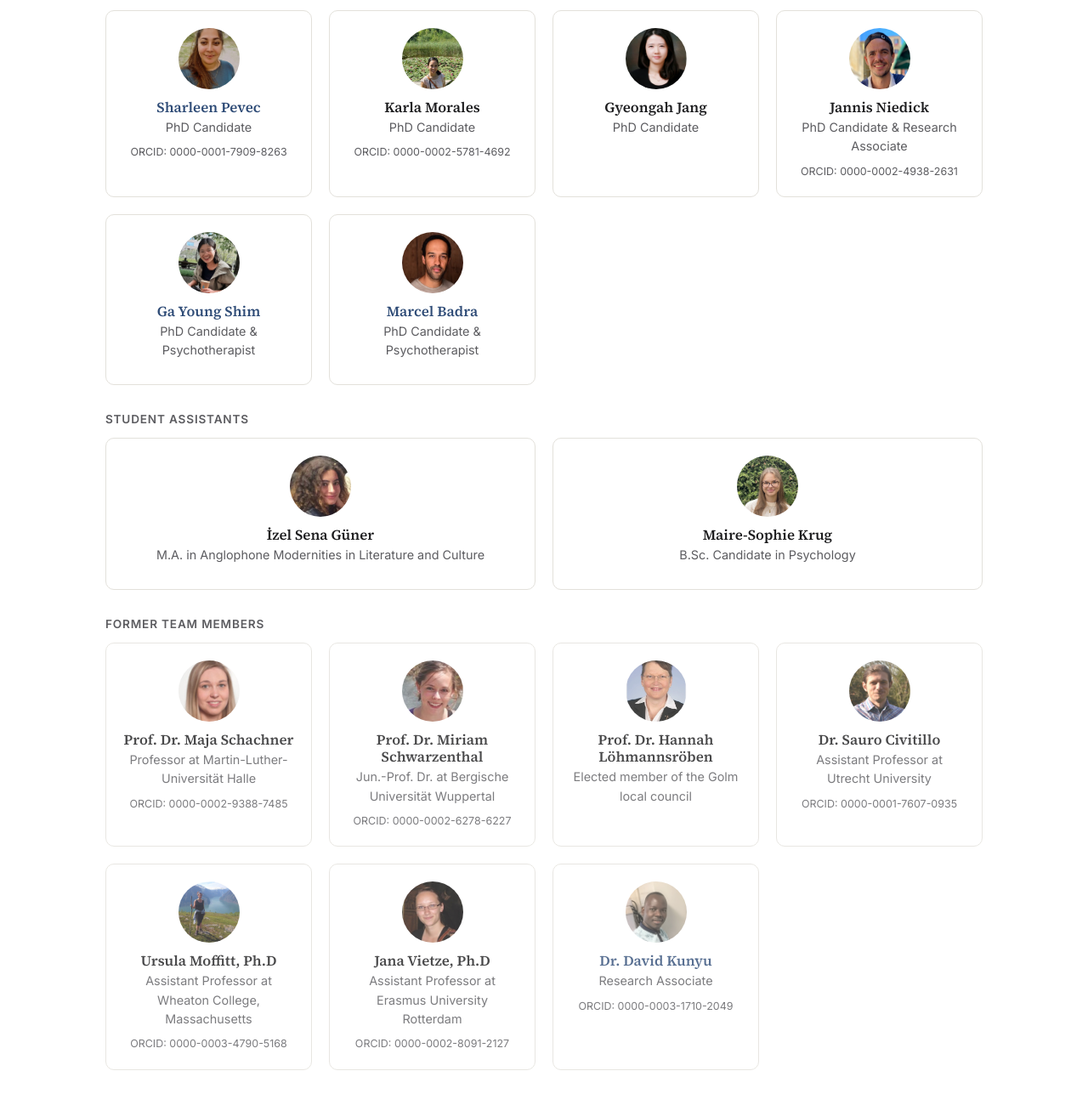
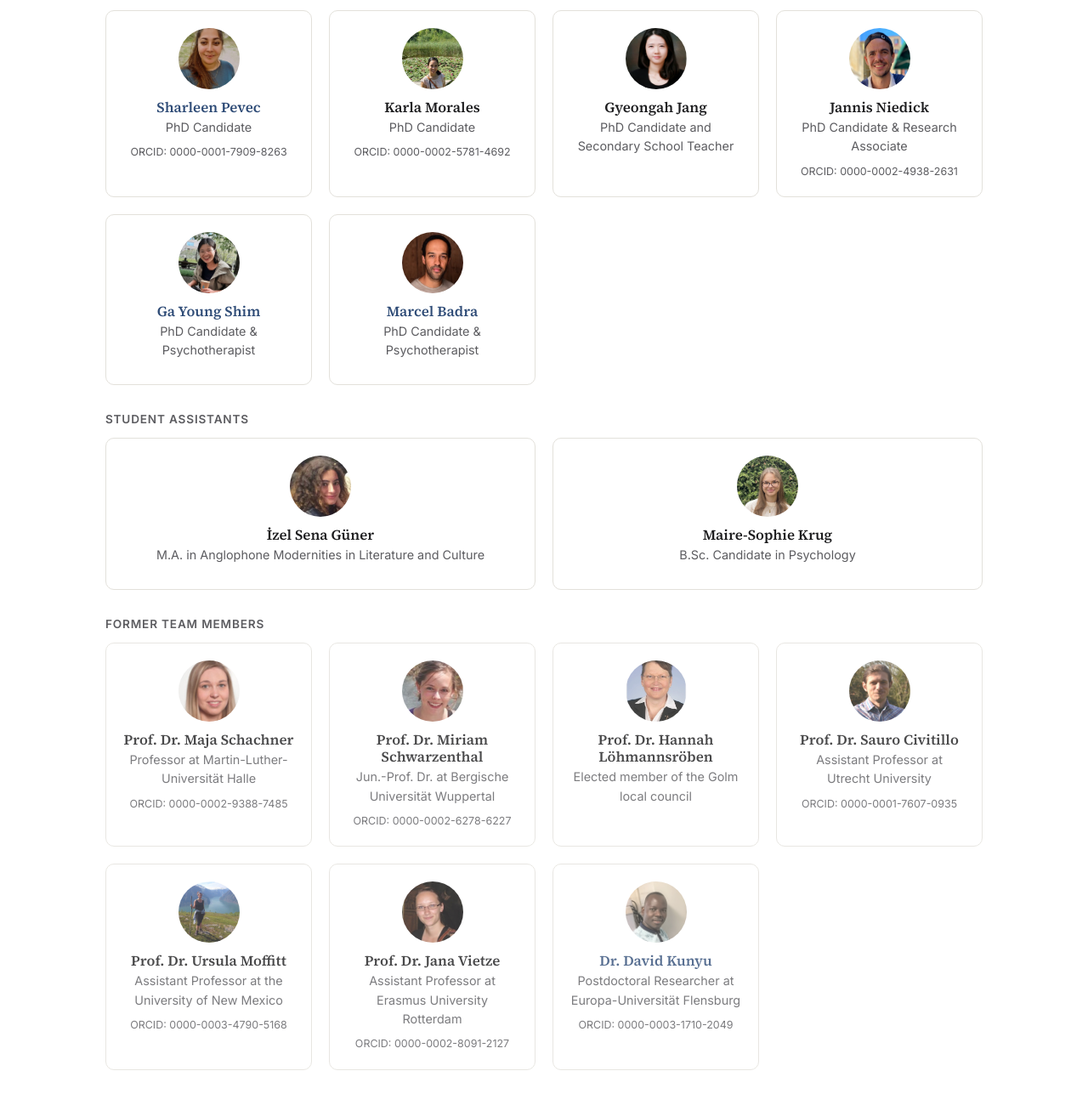
Before and after one commit to diversity-group-potsdam/diversity-group-potsdam.github.io, a plain HTML site: page index.html in a window 1280 px wide. Shown: the part 2660-3960 px from the top of the page at 85% size. Drawn offline with Linux system fonts and the light colour scheme.

Commit message:
Update team/alumni titles and affiliations
- Gyeongah Jang: now PhD Candidate and Secondary School Teacher
- Sauro Civitillo: now Prof. Dr.
- Ursula Moffitt: now Prof. Dr., Assistant Professor at the
  University of New Mexico
- Jana Vietze: now Prof. Dr.
- David Kunyu: now Postdoctoral Researcher at
  Europa-Universität Flensburg

Co-Authored-By: Claude Sonnet 5 <noreply@anthropic.com>

```diff
--- a/index.html
+++ b/index.html
@@ -214,7 +214,7 @@
         <article class="person-card">
           <img class="avatar" src="assets/img/people/gyeongah-jang.png" alt="Gyeongah Jang">
           <h4>Gyeongah Jang</h4>
-          <p class="role">PhD Candidate</p>
+          <p class="role">PhD Candidate and Secondary School Teacher</p>
         </article>
         <article class="person-card">
           <img class="avatar" src="assets/img/people/jannis-niedick.jpg" alt="Jannis Niedick">
@@ -269,26 +269,26 @@
         </article>
         <article class="person-card person-card-alum">
           <img class="avatar" src="assets/img/people/sauro-civitillo.jpg" alt="Sauro Civitillo">
-          <h4>Dr. Sauro Civitillo</h4>
+          <h4>Prof. Dr. Sauro Civitillo</h4>
           <p class="role">Assistant Professor at Utrecht University</p>
           <p class="orcid"><a href="https://orcid.org/0000-0001-7607-0935">ORCID: 0000-0001-7607-0935</a></p>
         </article>
         <article class="person-card person-card-alum">
           <img class="avatar" src="assets/img/people/ursula-moffitt.jpg" alt="Ursula Moffitt">
-          <h4>Ursula Moffitt, Ph.D</h4>
-          <p class="role">Assistant Professor at Wheaton College, Massachusetts</p>
+          <h4>Prof. Dr. Ursula Moffitt</h4>
+          <p class="role">Assistant Professor at the University of New Mexico</p>
           <p class="orcid"><a href="https://orcid.org/0000-0003-4790-5168">ORCID: 0000-0003-4790-5168</a></p>
         </article>
         <article class="person-card person-card-alum">
           <img class="avatar" src="assets/img/people/jana-vietze.jpg" alt="Jana Vietze">
-          <h4>Jana Vietze, Ph.D</h4>
+          <h4>Prof. Dr. Jana Vietze</h4>
           <p class="role">Assistant Professor at Erasmus University Rotterdam</p>
           <p class="orcid"><a href="https://orcid.org/0000-0002-8091-2127">ORCID: 0000-0002-8091-2127</a></p>
         </article>
         <article class="person-card person-card-alum">
           <img class="avatar" src="assets/img/people/david-kunyu.jpg" alt="David Kunyu">
           <h4><a href="http://davidkunyu.com/">Dr. David Kunyu</a></h4>
-          <p class="role">Research Associate</p>
+          <p class="role">Postdoctoral Researcher at Europa-Universität Flensburg</p>
           <p class="orcid"><a href="https://orcid.org/0000-0003-1710-2049">ORCID: 0000-0003-1710-2049</a></p>
         </article>
       </div>
```
